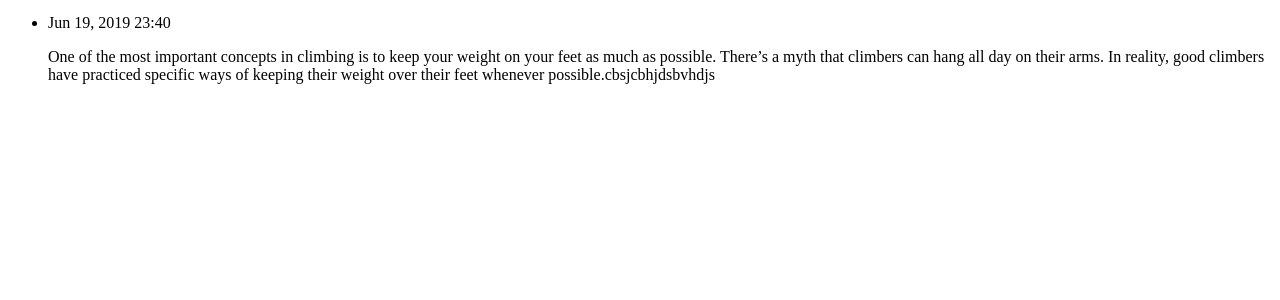
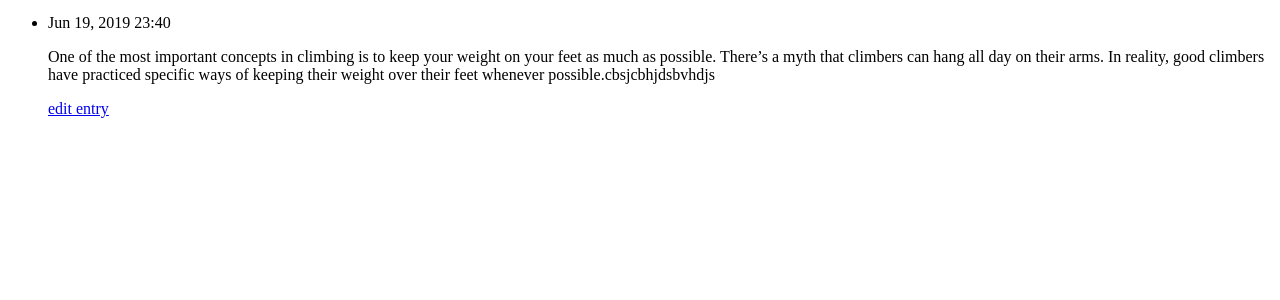
Before and after one commit to dizhuZheng/learning_logs, a Django app: page /topics/2/ in a window 1280 px wide. Shown: the part 130-430 px from the top of the page. Run offline with Django 3.2, Linux system fonts and the light colour scheme; data comes from the database, SQL or seed files in the repository; both versions use the stored data as it was after the commit.

Commit message:
edit works

```diff
--- a/learning_logs/templates/learning_logs/topic.html
+++ b/learning_logs/templates/learning_logs/topic.html
@@ -13,6 +13,9 @@
     <li>
       <p>{{ entry.date_added|date:'M d, Y H:i' }}</p>
       <p>{{ entry.text|linebreaks }}</p>
+      <p>
+        <a href="{% url 'learning_logs:edit_entry' entry.id %}">edit entry</a>
+      </p>
     </li>
   {% empty %}
     <li>
--- a/learning_logs/urls.py
+++ b/learning_logs/urls.py
@@ -2,7 +2,7 @@
 
 from django.conf.urls import url
 
-from .views import index, topics, topic, new_topic, new_entry
+from .views import index, topics, topic, new_topic, new_entry, edit_entry
 
 urlpatterns = [
     #Home page
@@ -17,5 +17,8 @@ urlpatterns = [
     #page for adding a new topic
     url(r'^new_topics/$', new_topic, name='new_topic'),
 
-    url(r'^new_entry/(?P<topic_id>\d+)/$', new_entry, name='new_entry')
+    url(r'^new_entry/(?P<topic_id>\d+)/$', new_entry, name='new_entry'),
+
+    #page for editing an entry
+    url(r'^edit_entry/(?P<edit_id>\d+)/$', edit_entry, name='edit_entry')
 ]
--- a/learning_logs/views.py
+++ b/learning_logs/views.py
@@ -1,6 +1,6 @@
 from django.shortcuts import render
 from django.http import HttpResponseRedirect
-from .models import Topic
+from .models import Topic, Entry
 from django.urls import reverse
 from .forms import TopicForm, EntryForm
 # Create your views here.
@@ -58,3 +58,23 @@ def new_entry(request, topic_id):
 
     context = {'topic': topic, 'form': form}
     return render(request, 'learning_logs/new_entry.html', context)
+
+
+def edit_entry(request, edit_id):
+    """edit an existing entry."""
+    entry = Entry.objects.get(id=edit_id)
+    topic = entry.topic
+
+    if request.method != 'POST':
+        #pre-fill form with the current entry
+        form = EntryForm(instance=entry)
+
+    else:
+        #POST data submitted, process data
+        form = EntryForm(instance=entry, data=request.POST)
+        if form.is_valid():
+            form.save()
+            return HttpResponseRedirect(reverse('learning_logs:topic', args=[topic.id]))
+
+    context = {'entry': entry, 'topic': topic, 'form': form}
+    return render(request, 'learning_logs/edit_entry.html', context)
```
Also changed, not shown: learning_logs/templates/learning_logs/edit_entry.html (added, +11 -0 lines), db.sqlite3.
